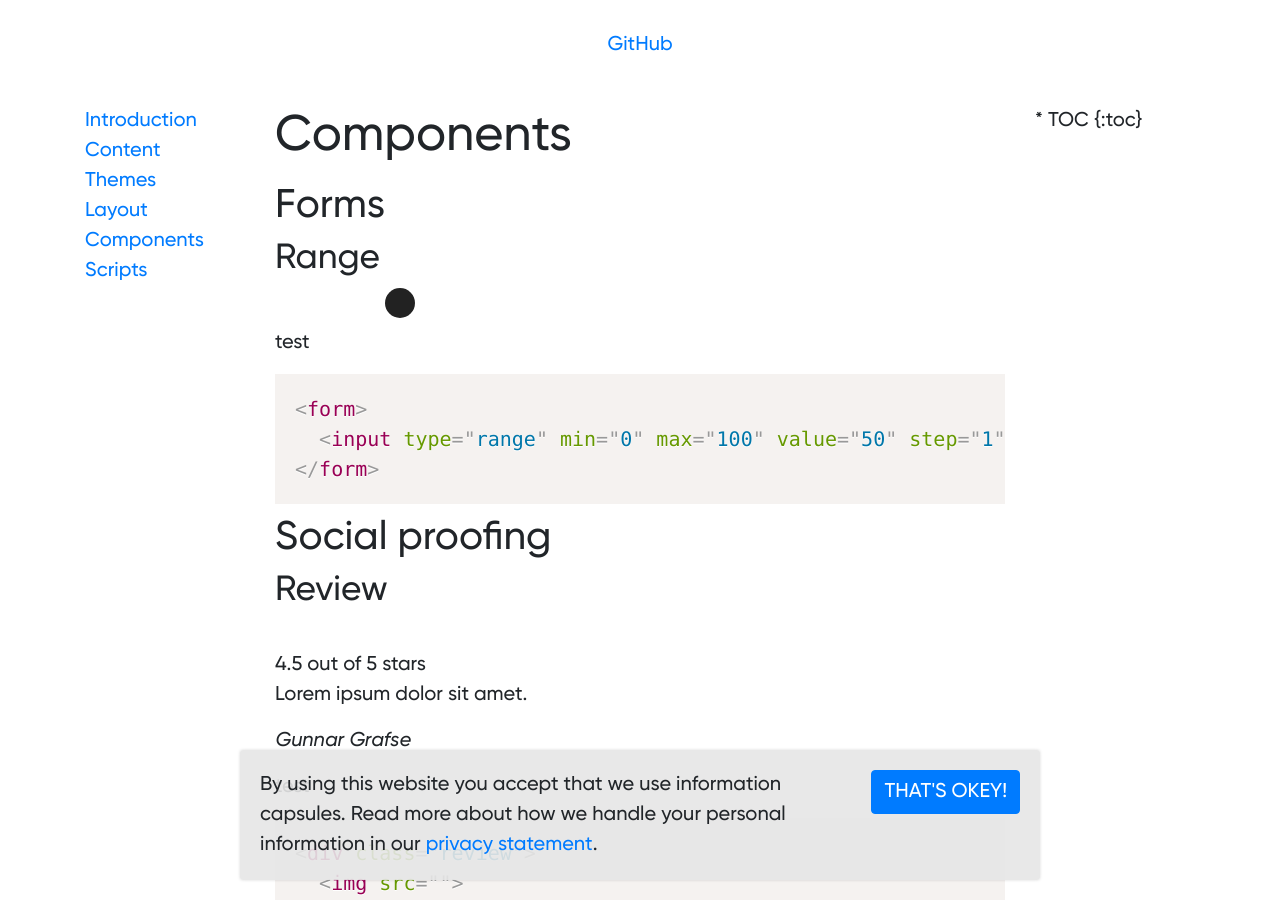
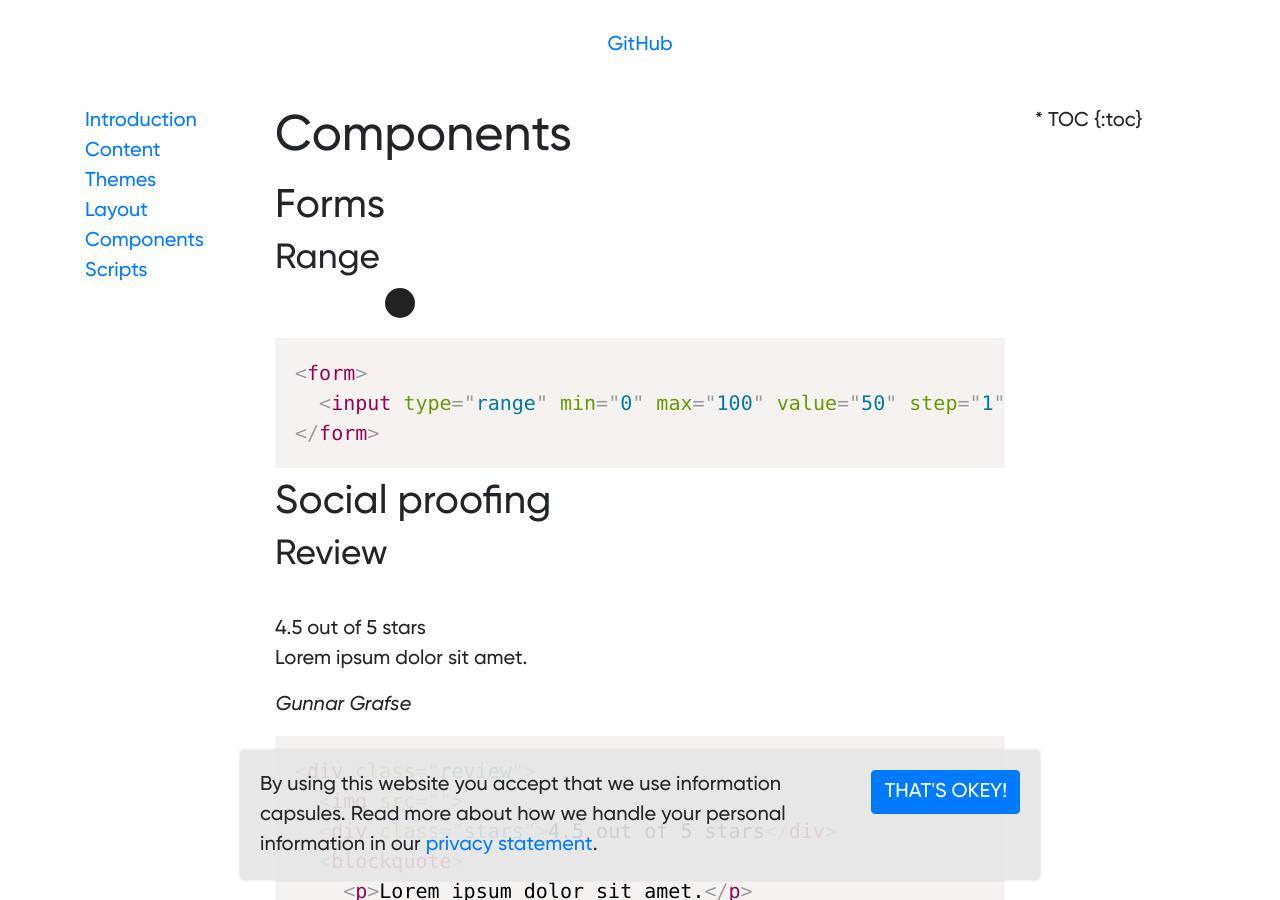
Before and after one commit to vecora/ds-vecora, a Jekyll site: the page built from docs/components.md, in a window 1280 px wide and 900 px high. Built offline with Jekyll 4.4.1, drawn with Linux system fonts in a browser that asks for light colours; some web fonts are replaced.

Commit message:
Last touch of fixing the mysterious white space in code examples

```diff
--- a/_includes/code.html
+++ b/_includes/code.html
@@ -1 +1 @@
-<pre><code class="language-html">{{ include.content | escape }}</code></pre>
+<pre><code class="language-html">{{ include.content | strip | escape }}</code></pre>
--- a/_includes/example.html
+++ b/_includes/example.html
@@ -1,6 +1,5 @@
 <div>
   {{ include.content }}
 </div>
-<p>test</p>
 
 <pre><code class="language-html">{{ include.content | strip | escape }}</code></pre>
```
